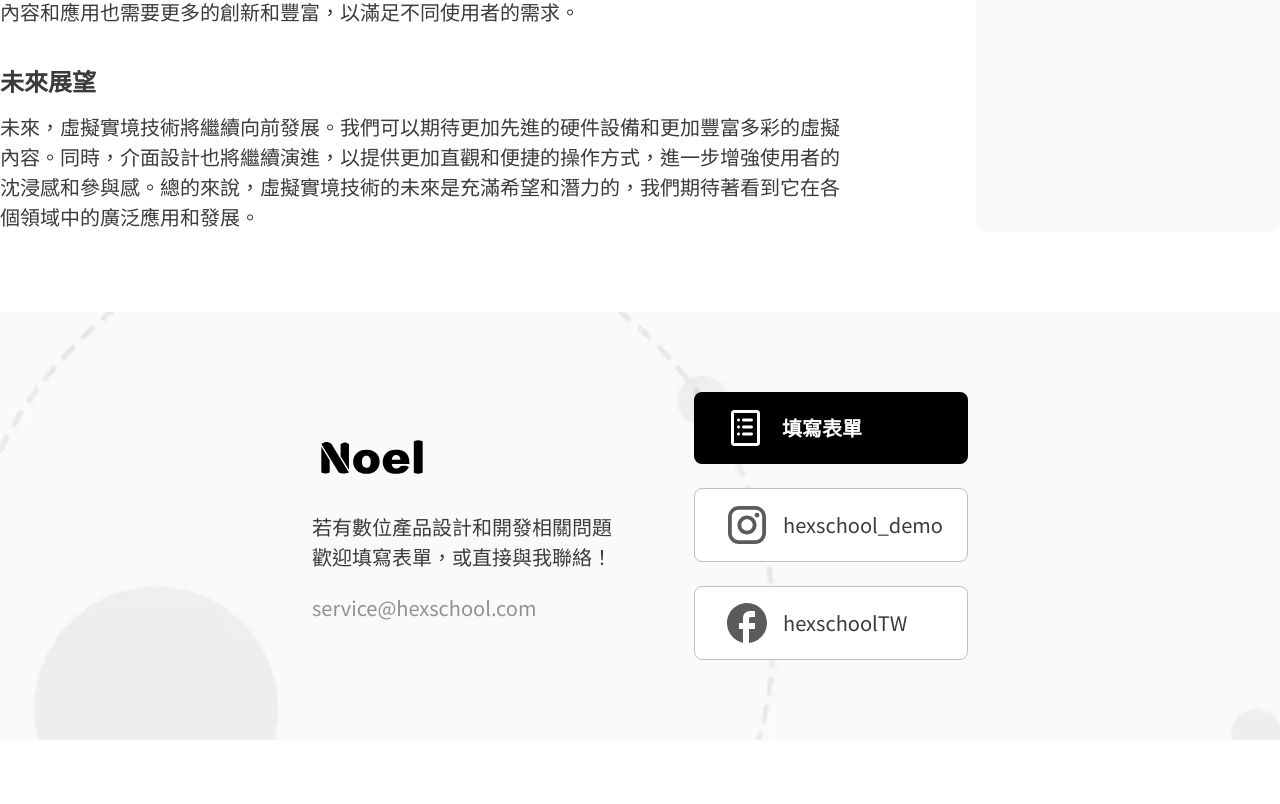
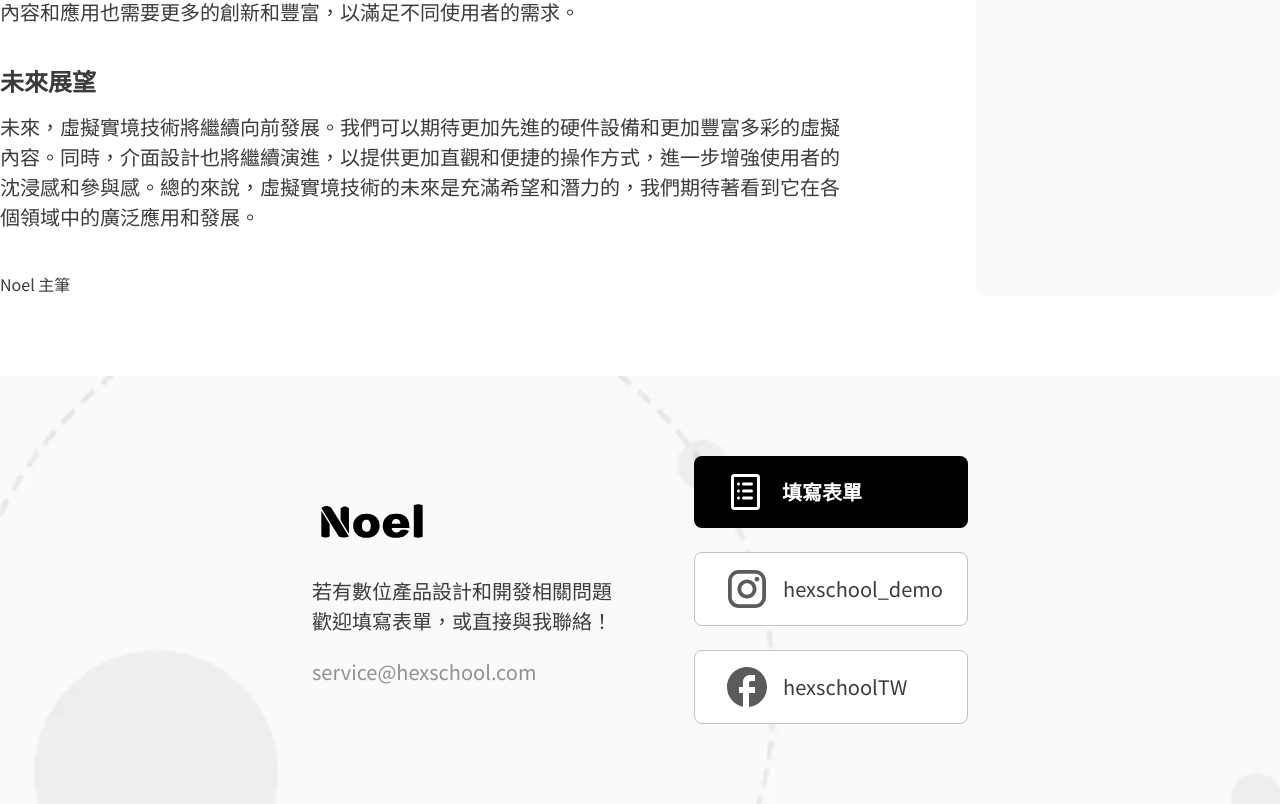
Before and after one commit to happyloa/Hex2024-mission2, a Next.js app: page /blog/figma-dev-mode-part1 in a window 1280 px wide. Shown: the part 1960-2764 px from the top of the page. Before the commit the page ends 2700 px from the top, so only its background shows below. Built offline with nearby package versions, Linux system fonts and the light colour scheme; a web font is replaced by a local one.

Commit message:
feat: 新增文章作者文字

```diff
--- a/components/blog/Posts/SinglePost.js
+++ b/components/blog/Posts/SinglePost.js
@@ -51,6 +51,7 @@ export default function SinglePost() {
             ) : null}
           </>
         ))}
+        <span className={styles.author}>Noel 主筆</span>
       </section>
     </>
   );
--- a/components/blog/Posts/SinglePost.module.css
+++ b/components/blog/Posts/SinglePost.module.css
@@ -74,6 +74,13 @@
   text-align: center;
 }
 
+.author {
+  color: var(--primary700);
+  font-size: var(--xxs);
+  font-weight: var(--normal);
+  line-height: 24px;
+}
+
 @media (max-width: 576px) {
   .meta_wrapper {
     margin-bottom: 24px;
```
